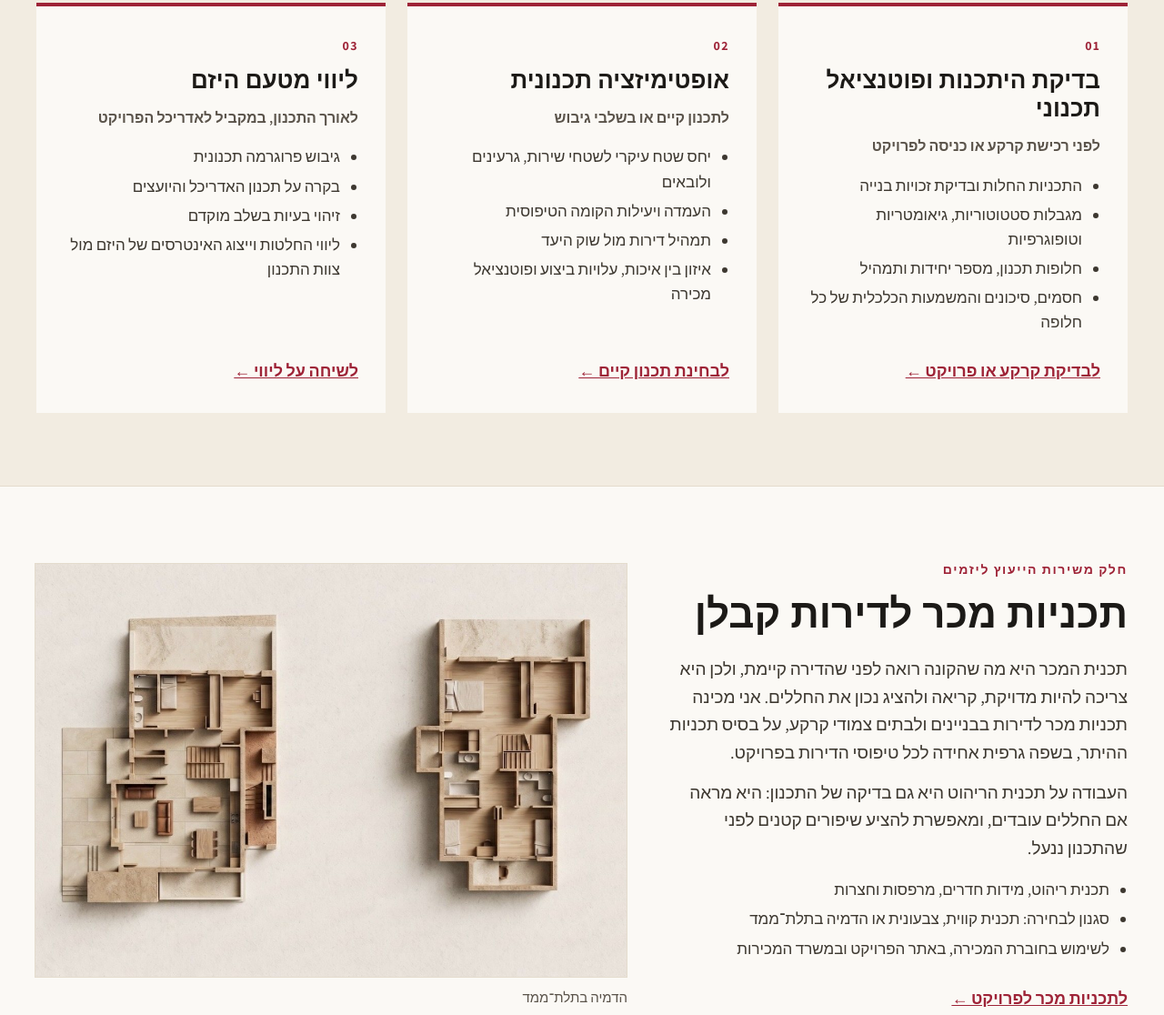
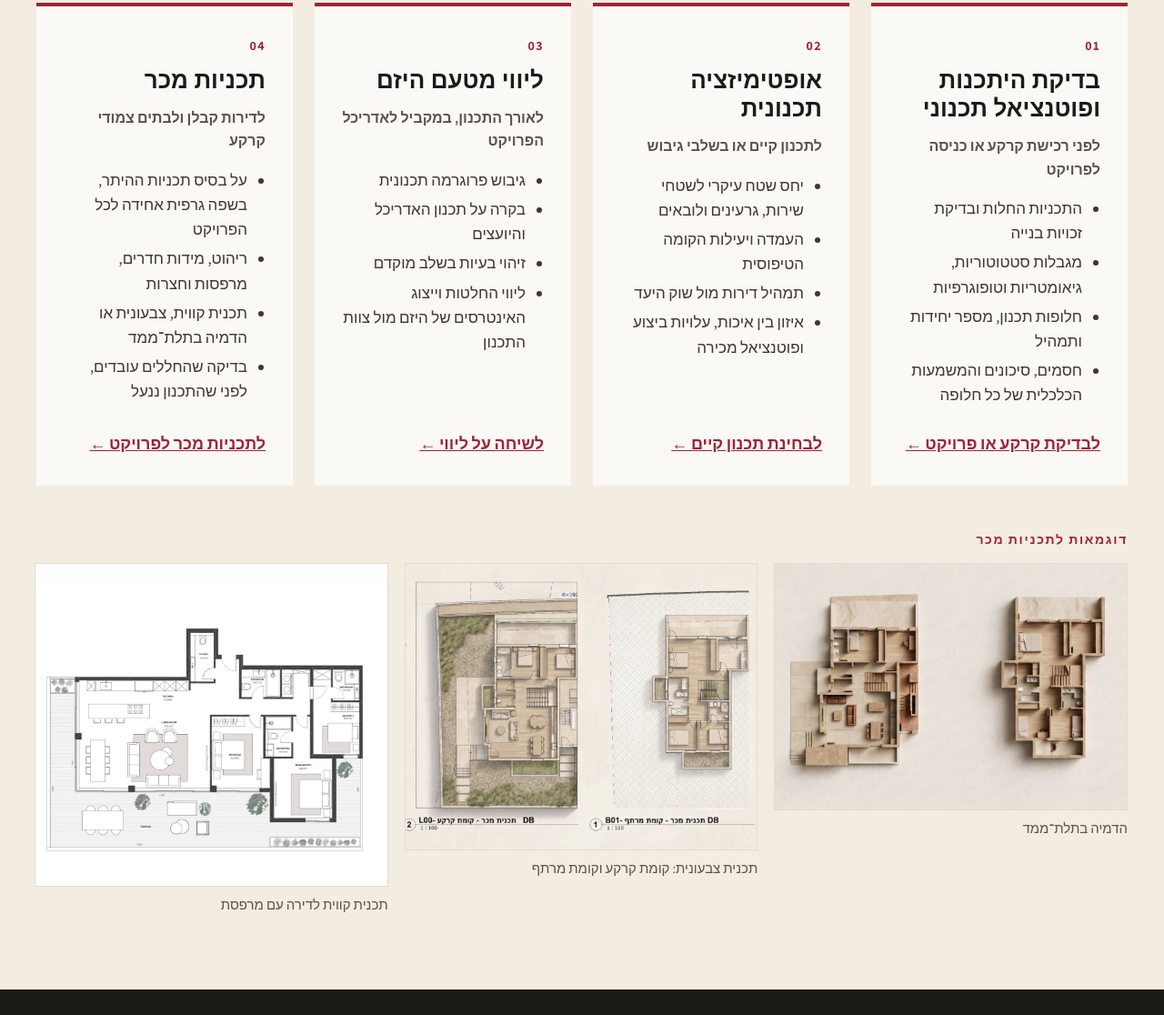
Before and after one commit to mayamazuz/Mayamazuz-site, a plain HTML site: page developers.html in a window 1280 px wide. Shown: the part 821-1937 px from the top of the page at 91% size. Drawn offline with Linux system fonts and the light colour scheme; a web font is replaced by a local one.

Commit message:
Developers page: sale plans as the fourth service, examples below the cards
Co-Authored-By: Claude Opus 5.5 <noreply@anthropic.com>
Claude-Session: https://claude.ai/code/session_012ncubXX58SdvJztbLdkg2F

```diff
--- a/developers.html
+++ b/developers.html
@@ -23,7 +23,7 @@ img{background:#EDE5D6}.logo-white{filter:brightness(0) invert(1);background:non
 .scan{display:flex;flex-wrap:wrap;margin-top:48px;border-top:1px solid #E4DCCD;border-bottom:1px solid #E4DCCD}
 .scan div{flex:1 1 220px;min-width:0;padding:16px 0 16px 20px;font-size:17px;font-weight:700}
 .scan span{display:block;font-size:13px;font-weight:700;letter-spacing:.1em;color:#9E2337;margin-bottom:2px}
-.svc{box-sizing:border-box;flex:1 1 320px;min-width:0;background:#FBF9F5;border-top:4px solid #9E2337;padding:32px 30px;display:flex;flex-direction:column;gap:12px}
+.svc{box-sizing:border-box;flex:1 1 250px;min-width:0;background:#FBF9F5;border-top:4px solid #9E2337;padding:32px 30px;display:flex;flex-direction:column;gap:12px}
 .svc .n{margin:0;font-size:14px;font-weight:700;letter-spacing:.1em;color:#9E2337}
 .svc h3{margin:0;font-family:'CoFo Peshka','Heebo',sans-serif;font-size:26px;line-height:1.2;font-weight:700}
 .svc .when{margin:0;font-size:16px;font-weight:600;color:#5A534A}
@@ -80,7 +80,7 @@ img{background:#EDE5D6}.logo-white{filter:brightness(0) invert(1);background:non
 
 <section id="services" aria-label="שירותי הייעוץ ליזמים" style="background: #F2ECE1; border-top: 1px solid #E4DCCD; border-bottom: 1px solid #E4DCCD; scroll-margin-top: 16px">
 <div style="max-width: 1200px; margin: 0 auto; padding: 80px 24px">
-<h2 class="h2" style="margin-bottom: 40px">שלושה שירותים</h2>
+<h2 class="h2" style="margin-bottom: 40px">ארבעה שירותים</h2>
 <div style="display: flex; flex-wrap: wrap; gap: 24px">
 
 <article class="svc">
@@ -122,38 +122,28 @@ img{background:#EDE5D6}.logo-white{filter:brightness(0) invert(1);background:non
 <a class="ask" href="https://wa.me/972524465443" data-wa="היי מאיה, אשמח לשמוע על ליווי יזמים לאורך התכנון." data-wa-place="dev_accompany">לשיחה על ליווי ←</a>
 </article>
 
+<article class="svc">
+<p class="n">04</p>
+<h3>תכניות מכר</h3>
+<p class="when">לדירות קבלן ולבתים צמודי קרקע</p>
+<ul>
+<li>על בסיס תכניות ההיתר, בשפה גרפית אחידה לכל הפרויקט</li>
+<li>ריהוט, מידות חדרים, מרפסות וחצרות</li>
+<li>תכנית קווית, צבעונית או הדמיה בתלת־ממד</li>
+<li>בדיקה שהחללים עובדים, לפני שהתכנון ננעל</li>
+</ul>
+<a class="ask" href="https://wa.me/972524465443" data-wa="היי מאיה, אשמח לשמוע על הכנת תכניות מכר לפרויקט." data-wa-place="dev_saleplans">לתכניות מכר לפרויקט ←</a>
+</article>
+
+</div>
+<div id="sale-plans" style="margin-top: 48px; scroll-margin-top: 16px">
+<p class="kick">דוגמאות לתכניות מכר</p>
+<div style="display: flex; flex-wrap: wrap; gap: 20px; align-items: flex-start">
+<figure style="flex: 1 1 300px; min-width: 0; margin: 0"><img src="img/sale-plan-model.jpg" alt="תכנית מכר של בית בשתי קומות בהדמיה תלת־ממדית בסגנון מודל" width="1158" height="810" loading="lazy" style="display: block; width: 100%; height: auto; border: 1px solid #E4DCCD"><figcaption style="margin-top: 8px; font-size: 15px; color: #5A534A">הדמיה בתלת־ממד</figcaption></figure>
+<figure style="flex: 1 1 300px; min-width: 0; margin: 0"><img src="img/sale-plan-color.jpg" alt="תכנית מכר צבעונית של קומת קרקע וקומת מרתף, עם ריהוט ופיתוח" width="1179" height="958" loading="lazy" style="display: block; width: 100%; height: auto; border: 1px solid #E4DCCD"><figcaption style="margin-top: 8px; font-size: 15px; color: #5A534A">תכנית צבעונית: קומת קרקע וקומת מרתף</figcaption></figure>
+<figure style="flex: 1 1 300px; min-width: 0; margin: 0"><img src="img/sale-plan-apartment.jpg" alt="תכנית מכר קווית של דירה עם מרפסת, ריהוט ומידות חדרים" width="1179" height="1081" loading="lazy" style="display: block; width: 100%; height: auto; border: 1px solid #E4DCCD"><figcaption style="margin-top: 8px; font-size: 15px; color: #5A534A">תכנית קווית לדירה עם מרפסת</figcaption></figure>
 </div>
 </div>
-</section>
-
-<section id="sale-plans" aria-label="תכניות מכר לדירות קבלן" style="max-width: 1200px; margin: 0 auto; padding: 80px 24px; scroll-margin-top: 16px">
-<div style="display: flex; flex-wrap: wrap; gap: 40px; align-items: center">
-<div style="flex: 1 1 380px; min-width: 0">
-<p class="kick">חלק משירות הייעוץ ליזמים</p>
-<h2 class="h2">תכניות מכר לדירות קבלן</h2>
-<p style="margin: 18px 0 0; font-size: 19px; color: #3D3830">תכנית המכר היא מה שהקונה רואה לפני שהדירה קיימת, ולכן היא צריכה להיות מדויקת, קריאה ולהציג נכון את החללים. אני מכינה תכניות מכר לדירות בבניינים ולבתים צמודי קרקע, על בסיס תכניות ההיתר, בשפה גרפית אחידה לכל טיפוסי הדירות בפרויקט.</p>
-<p style="margin: 14px 0 0; font-size: 19px; color: #3D3830">העבודה על תכנית הריהוט היא גם בדיקה של התכנון: היא מראה אם החללים עובדים, ומאפשרת להציע שיפורים קטנים לפני שהתכנון ננעל.</p>
-<ul style="margin: 18px 0 0; padding: 0 20px 0 0; color: #3D3830; font-size: 17px">
-<li style="margin: 5px 0">תכנית ריהוט, מידות חדרים, מרפסות וחצרות</li>
-<li style="margin: 5px 0">סגנון לבחירה: תכנית קווית, צבעונית או הדמיה בתלת־ממד</li>
-<li style="margin: 5px 0">לשימוש בחוברת המכירה, באתר הפרויקט ובמשרד המכירות</li>
-</ul>
-<a href="https://wa.me/972524465443" data-wa="היי מאיה, אשמח לשמוע על הכנת תכניות מכר לפרויקט." data-wa-place="dev_saleplans" style="display: inline-block; margin-top: 22px; font-weight: 700; color: #9E2337">לתכניות מכר לפרויקט ←</a>
-</div>
-<figure style="flex: 1 1 520px; min-width: 0; margin: 0">
-<img src="img/sale-plan-model.jpg" alt="תכנית מכר של בית בשתי קומות בהדמיה תלת־ממדית בסגנון מודל" width="1158" height="810" loading="lazy" style="display: block; width: 100%; height: auto; border: 1px solid #E4DCCD">
-<figcaption style="margin-top: 10px; font-size: 15px; color: #5A534A">הדמיה בתלת־ממד</figcaption>
-</figure>
-</div>
-<div style="display: flex; flex-wrap: wrap; gap: 24px; margin-top: 32px">
-<figure style="flex: 1 1 460px; min-width: 0; margin: 0">
-<img src="img/sale-plan-color.jpg" alt="תכנית מכר צבעונית של קומת קרקע וקומת מרתף, עם ריהוט ופיתוח" width="1179" height="958" loading="lazy" style="display: block; width: 100%; height: auto; border: 1px solid #E4DCCD">
-<figcaption style="margin-top: 10px; font-size: 15px; color: #5A534A">תכנית צבעונית: קומת קרקע וקומת מרתף</figcaption>
-</figure>
-<figure style="flex: 1 1 460px; min-width: 0; margin: 0">
-<img src="img/sale-plan-apartment.jpg" alt="תכנית מכר קווית של דירה עם מרפסת, ריהוט ומידות חדרים" width="1179" height="1081" loading="lazy" style="display: block; width: 100%; height: auto; border: 1px solid #E4DCCD">
-<figcaption style="margin-top: 10px; font-size: 15px; color: #5A534A">תכנית קווית לדירה עם מרפסת</figcaption>
-</figure>
 </div>
 </section>
 
```
